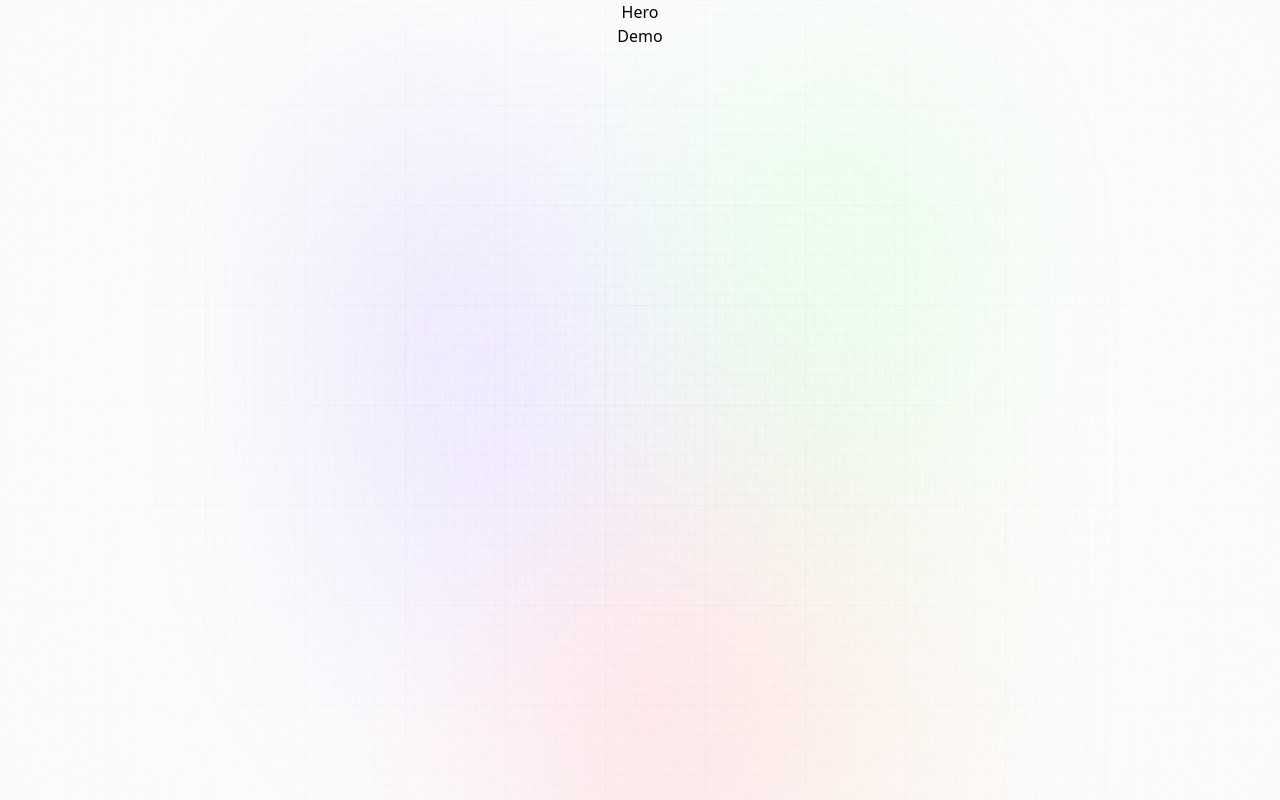
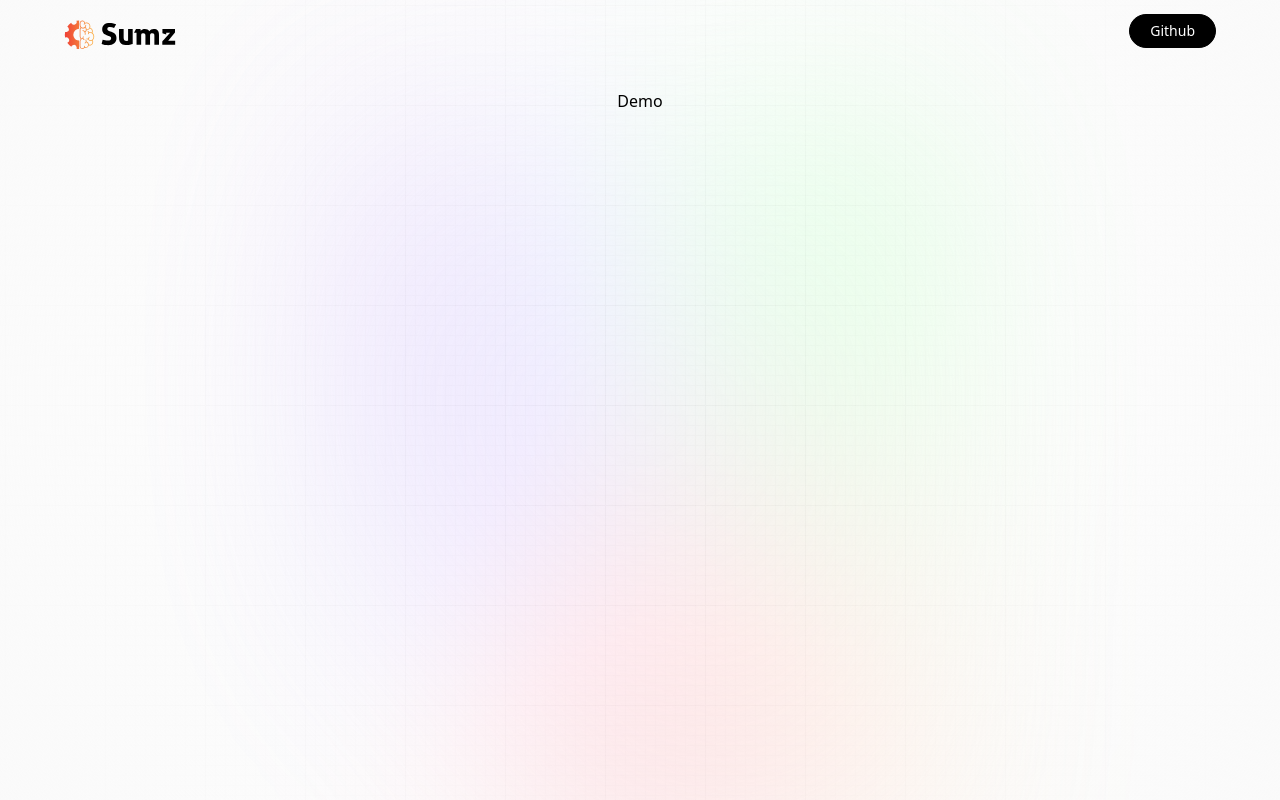
Before and after one commit to Azrihell/ai_summerizer_app, a React (Vite) app: page / in a window 1280 px wide. Built offline with nearby package versions, Linux system fonts and the light colour scheme; a web font is replaced by a local one.

Commit message:
Nav bar put up

```diff
--- a/src/components/Hero.jsx
+++ b/src/components/Hero.jsx
@@ -1,8 +1,15 @@
-
+import { logo } from '../assets'
 
 const Hero = () => {
   return (
-    <div>Hero</div>
+    <header className='w-full flex justify-center items-center flex-col'>
+      <nav className='flex justify-between items-center w-full mb-10 pt-3'>
+        <img src={logo} alt='logo' className='w-28 object-contain' />
+        <button type='button' onClick={() => window.open('https://github.com/Azrihell')} className='black_btn'>
+          Github
+        </button>
+      </nav>
+    </header>
   )
 }
 
--- a/tailwind.config.js
+++ b/tailwind.config.js
@@ -1,11 +1,11 @@
 /** @type {import('tailwindcss').Config} */
 export default {
-  content: [],
+  content: ["./src/**/*.{html,js,jsx}"],
   theme: {
     extend: {
       fontFamily: {
         satoshi: ['Satoshi', 'sans-serif'],
-        inter: ['Inter', 'sans-serif']
+        inter: ['Inter', 'sans-serif'],
       }
     },
   },
```
